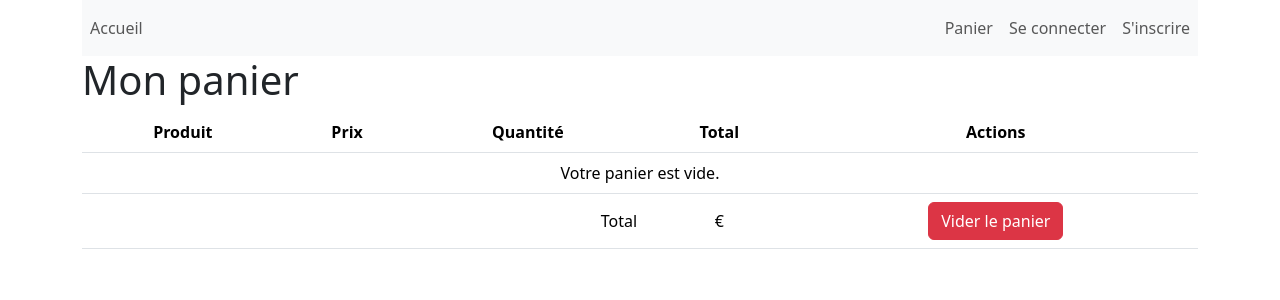
After one commit to JeremyB60/projetSymfony, a Symfony app: template templates/cart/index.html.twig in a window 1280 px wide. The commit adds this page. Shown: the top 300 px of the page. Run offline with Twig, Linux system fonts and the light colour scheme; the template is opened without the code that fills it, so the values that code supplies are empty; some libraries are stand-ins or nearby versions.

Commit message:
Ajout du panier en session

```diff
--- /dev/null
+++ b/templates/cart/index.html.twig
@@ -0,0 +1,48 @@
+{% extends 'base.html.twig' %}
+
+{% block title %}Panier{% endblock %}
+
+{% block body %}
+    <h1>Mon panier</h1>
+
+    <table class="table text-center">
+        <thead>
+            <tr>
+                <th>Produit</th>
+                <th>Prix</th>
+                <th>Quantité</th>
+                <th>Total</th>
+                <th>Actions</th>
+            </tr>
+        </thead>
+        <tbody>
+            {% for element in dataPanier %}
+                <tr>
+                    <td>{{ element.produit.nom | capitalize }}</td>
+                    <td class="text-center">{{ element.produit.prix }} €</td>
+                    <td>{{ element.quantite }}</td>
+                    <td>{{ element.quantite * element.produit.prix }} €</td>
+                    <td>
+                        <a href="{{ path("add_cart", {id: element.produit.id}) }}" class="btn btn-success">Ajouter</a>
+                        <a href="{{ path("remove_cart", {id: element.produit.id}) }}" class="btn btn-warning">Enlever</a>
+                        <a href="{{ path("delete_cart", {id: element.produit.id}) }}" class="btn btn-danger">Supprimer</a>
+
+                    </td>
+                </tr>
+            {% else %}
+                <tr>
+                    <td colspan="5" class="text-center">Votre panier est vide.</td>
+                </tr>
+            {% endfor %}
+        </tbody>
+        <tfoot>
+            <tr>
+                <td colspan="3" class="text-end">Total</td>
+                <td class="text-center">{{ total }} €</td>
+                <td><a href="{{ path("delete_all_cart") }}" class="btn btn-danger">Vider le panier</a>
+
+
+            </tr>
+        </tfoot>
+    </table>
+{% endblock %}
--- a/templates/home/index.html.twig
+++ b/templates/home/index.html.twig
@@ -18,6 +18,7 @@
                             <h5 class="card-title">{{ product.nom | capitalize }}</h5>
                             <p class="card-text">{{ product.type | capitalize }}</p>
                             <p class="card-text">{{ product.prix | number_format(2) }} €</p>
+                            <a href="{{ path("add_cart", {id: product.id}) }}" class="btn btn-success">Ajouter</a>
                             <a href="{{ path('product_show', {'id': product.id}) }}" class="btn btn-warning">Détail</a>
                         </div>
                     </div>
--- a/templates/navbar.html.twig
+++ b/templates/navbar.html.twig
@@ -10,6 +10,9 @@
             </li>
         </ul>
         <ul class="navbar-nav ms-auto">
+                <li class="nav-item">
+                    <a class="nav-link" href="{{ path('app_cart') }}">Panier</a>
+                </li>
             {% if app.user %}
                 <li class="nav-item">
                     <a class="nav-link" href="{{ path('app_logout') }}">Déconnexion</a>
```
Also changed, not shown: src/Controller/CartController.php (added, +95 -0 lines).
